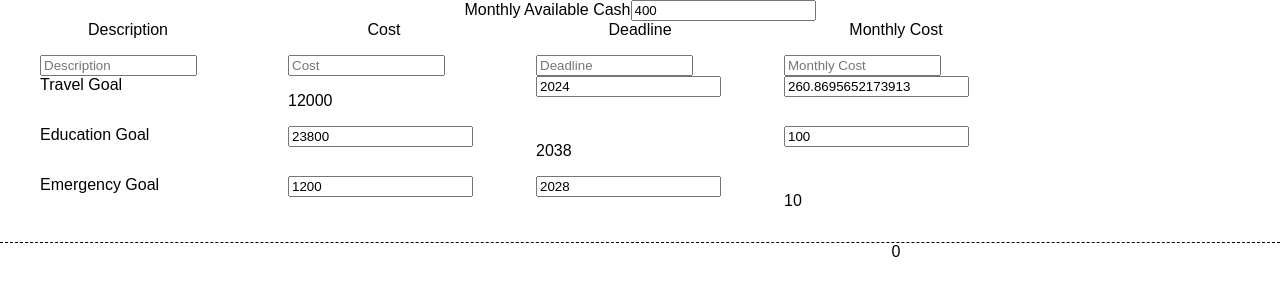
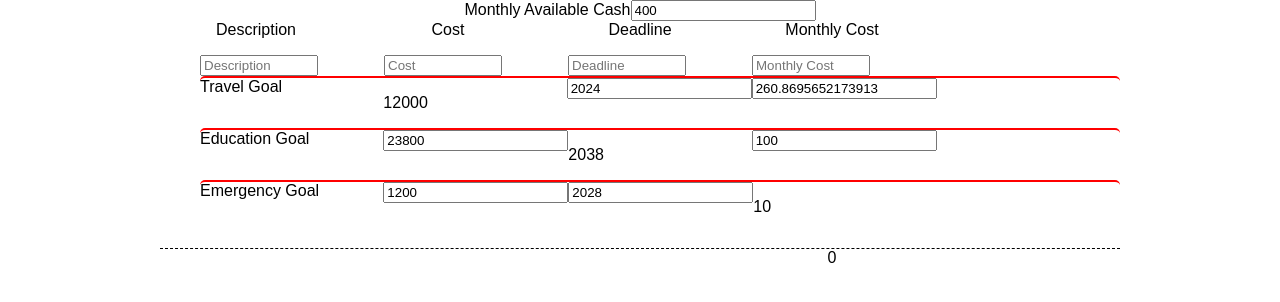
Before and after one commit to abmagil/watrline, a React (Create React App) app: page / in a window 1280 px wide. Shown: the top 302 px of the page. Built offline with nearby package versions, Linux system fonts and the light colour scheme.

Commit message:
Visual Feedback for goals

```diff
--- a/src/components/GoalsTable/GoalList/GoalRow/component.tsx
+++ b/src/components/GoalsTable/GoalList/GoalRow/component.tsx
@@ -2,6 +2,7 @@ import * as React from 'react';
 import classNames from 'classnames';
 import GoalAttribute from './GoalAttribute';
 import { GoalRecord } from '../../../../models/Goal';
+import { SpendingSummary } from '../../../../utils/spending-summary';
 import './styles.css';
 
 interface DispatchProps {
@@ -11,7 +12,7 @@ interface DispatchProps {
 
 interface StateProps {
   goal: GoalRecord;
-  spendingSummary: string;
+  spendingSummary: SpendingSummary;
 }
 
 type GoalRowProps = DispatchProps & StateProps;
--- a/src/components/GoalsTable/GoalList/GoalRow/index.ts
+++ b/src/components/GoalsTable/GoalList/GoalRow/index.ts
@@ -2,7 +2,7 @@ import { connect } from 'react-redux';
 import { Dispatch, ActionCreator } from 'redux';
 import GoalRow from './component';
 import { availableCashFrom } from '../../../AvailableCash';
-import spendingSummary from '../../../../utils/spending-summary';
+import spendingSummary, { SpendingSummary } from '../../../../utils/spending-summary';
 import { StoreShape } from '../../../../store';
 import { MoveGoalUpAction, MoveGoalDownAction } from '../../../Order/reducer';
 import { GoalRecord } from '../../../../models/Goal';
@@ -19,7 +19,7 @@ const mapStateToProps = (state: StoreShape, ownProps: OwnProps) => {
   const { goal, spendingToThisGoal } = ownProps;
   return {
     goal,
-    spendingSummary: spendingSummary(spendingToThisGoal / availableCashFrom(state)),
+    spendingSummary: spendingSummary(spendingToThisGoal / availableCashFrom(state)) as SpendingSummary,
   };
 };
 
--- a/src/components/GoalsTable/GoalList/GoalRow/styles.css
+++ b/src/components/GoalsTable/GoalList/GoalRow/styles.css
@@ -1,6 +1,26 @@
 .GoalRow {
+  border-top-left-radius: 5px;
+  border-top-right-radius: 5px;
+  border-top-style: solid;
+  border-top-width: 2px;
   display: grid;
   grid-template-columns: repeat(5, 1fr);
+}
+
+.GoalRow.veryLow {
+  border-top-color: blue;
+}
+
+.GoalRow.onTrack {
+  border-top-color: green;
+}
+
+.GoalRow.tight {
+  border-top-color: yellow;
+}
+
+.GoalRow.over {
+  border-top-color: red;
 }
 
 .GoalRow .description {
--- a/src/components/GoalsTable/styles.css
+++ b/src/components/GoalsTable/styles.css
@@ -1,6 +1,7 @@
 .GoalsTable {
-  width: 100%;
+  max-width: 960px;
   min-width: 600px;
+  margin: 0 auto;
 }
 
 .GoalsTable__header {
--- a/src/utils/spending-summary.js
+++ b/src/utils/spending-summary.ts
@@ -1,4 +1,5 @@
-const spendingSummary = (pcntSpent) => {
+export type SpendingSummary = "veryLow" | "onTrack" | "tight" | "over"
+const spendingSummary = (pcntSpent: number) => {
   if (pcntSpent < 0.6) {
     return 'veryLow';
   } else if (pcntSpent < 0.95) {
```
